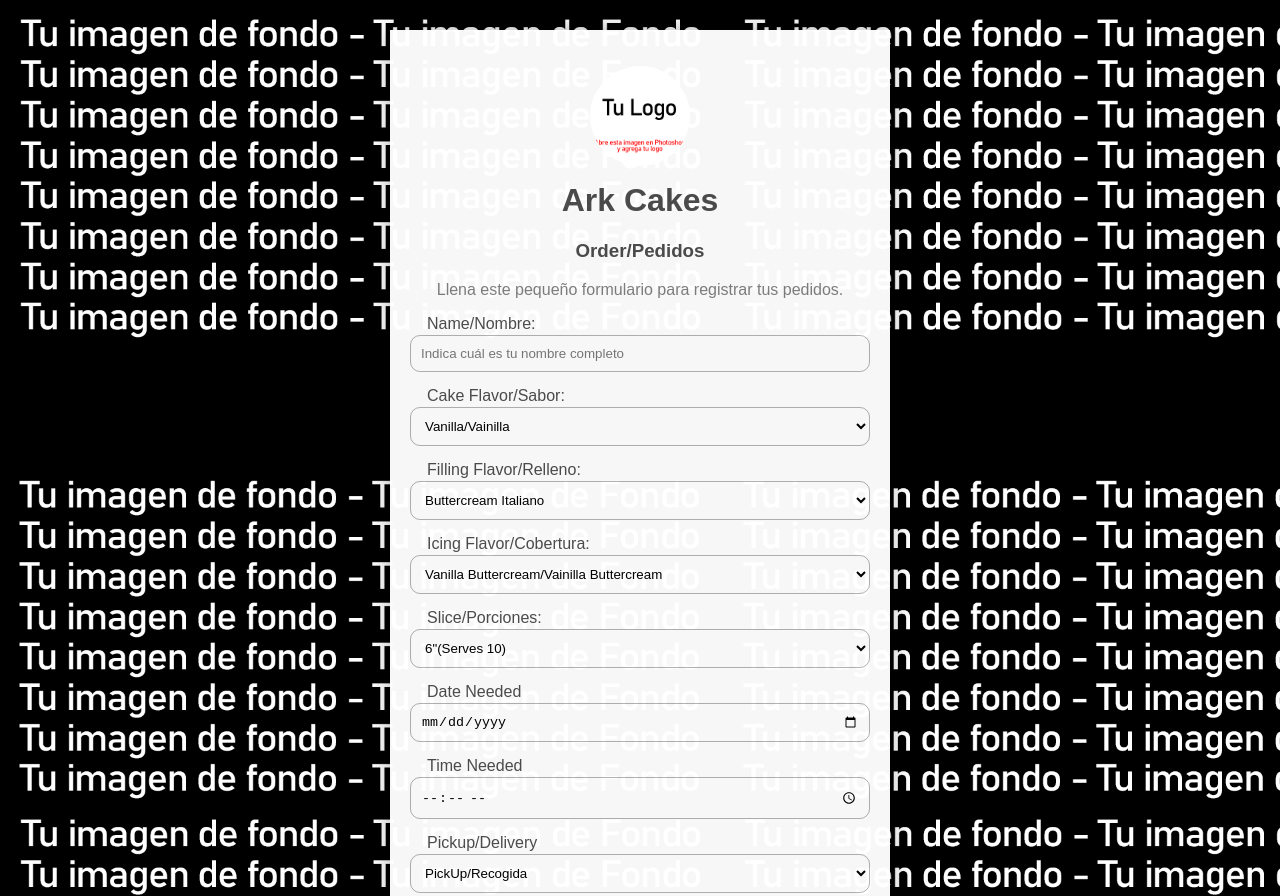
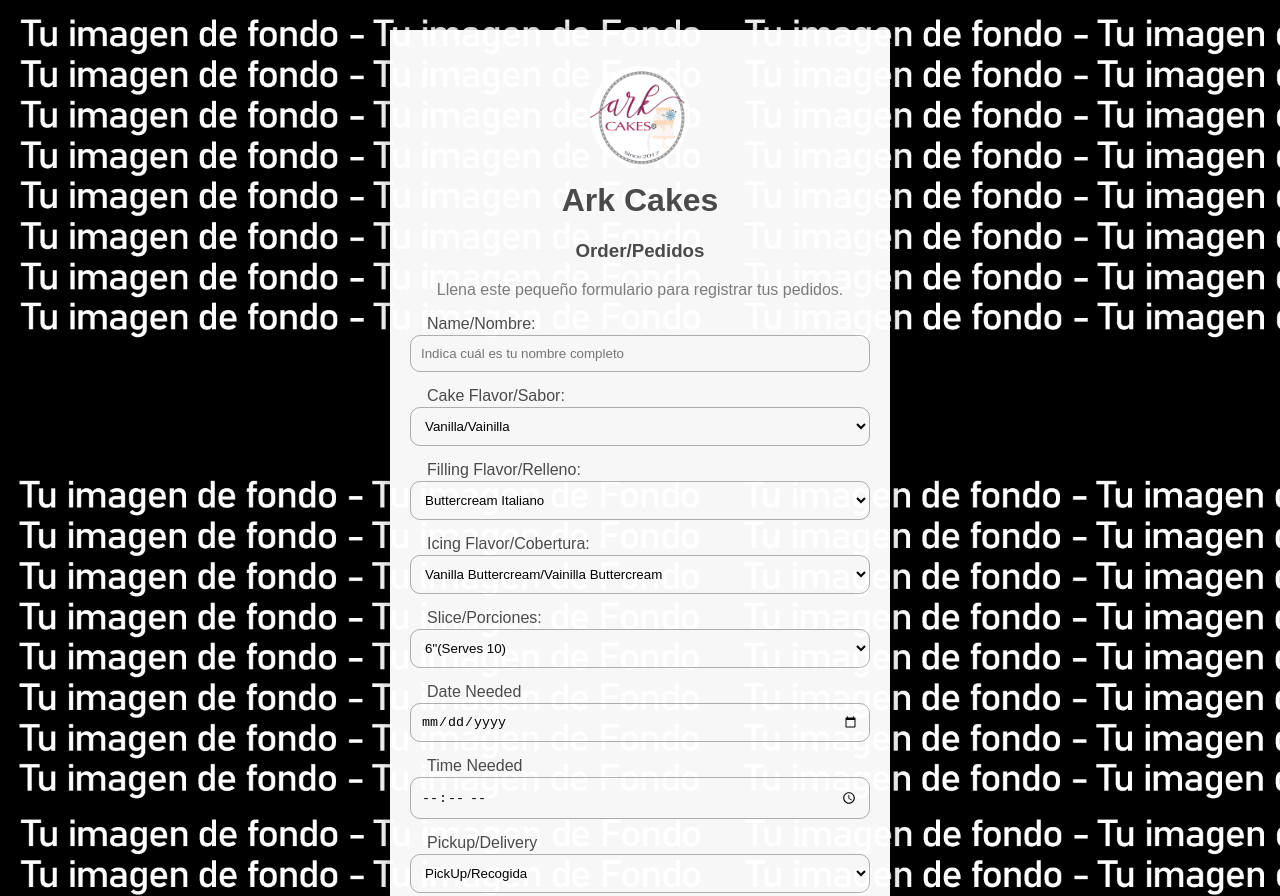
Before and after one commit to ArkCakes/ArkCakes.github.io, a plain HTML site: page index.html in a window 1280 px wide. Shown: the top 896 px of the page. Drawn offline with Linux system fonts and the light colour scheme.

Commit message:
Update index.html

```diff
--- a/index.html
+++ b/index.html
@@ -12,7 +12,7 @@
   </head>
   <body>
     <form action="" class="formulario">
-      <img src="logo.jpg" class="imgLogo" />
+      <img src="logo.jpeg" class="imgLogo" />
 
       <h1 class="formulario__titulo">Ark Cakes</h1>
       <h3 class="formulario__subtitulo">Order/Pedidos</h3>
```
